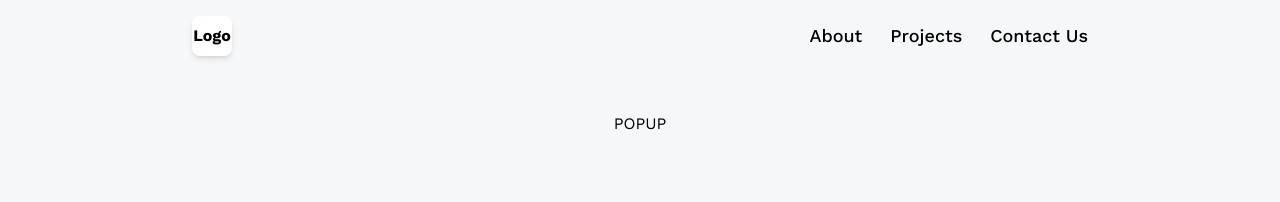
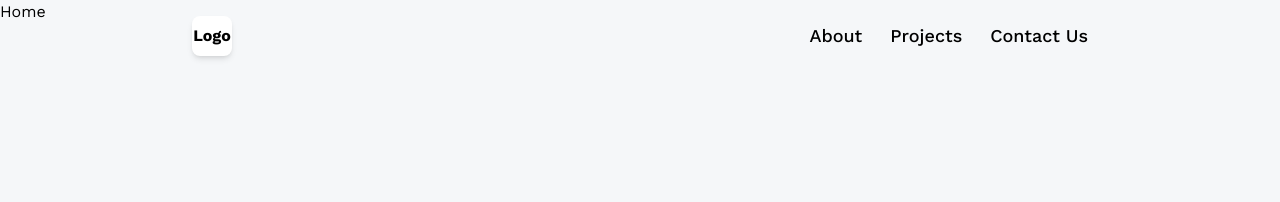
Before and after one commit to vbasoon/3d-portfolio, a React (Vite) app: page / in a window 1280 px wide. Shown: the top 202 px of the page. Built offline with nearby package versions, Linux system fonts and the light colour scheme.

Commit message:
install three.js

```diff
--- a/package.json
+++ b/package.json
@@ -10,6 +10,7 @@
     "preview": "vite preview"
   },
   "dependencies": {
+    "@react-three/fiber": "^8.15.19",
     "react": "^18.2.0",
     "react-dom": "^18.2.0",
     "react-router-dom": "^6.22.2"
--- a/src/pages/Home.jsx
+++ b/src/pages/Home.jsx
@@ -1,9 +1,11 @@
+{/* <div className="absolute top-28 left-0 right-0 z-10 flex items-center justify-center">
+  POPUP
+</div> */}
+
 const Home = () => {
   return (
     <section className="w-full h-screen relative">
-      <div className="absolute top-28 left-0 right-0 z-10 flex items-center justify-center">
-        POPUP
-      </div>
+      Home
     </section>
   )
 }
```
Also changed, not shown: 1 other file (tests, documents, lock files or other folders).
